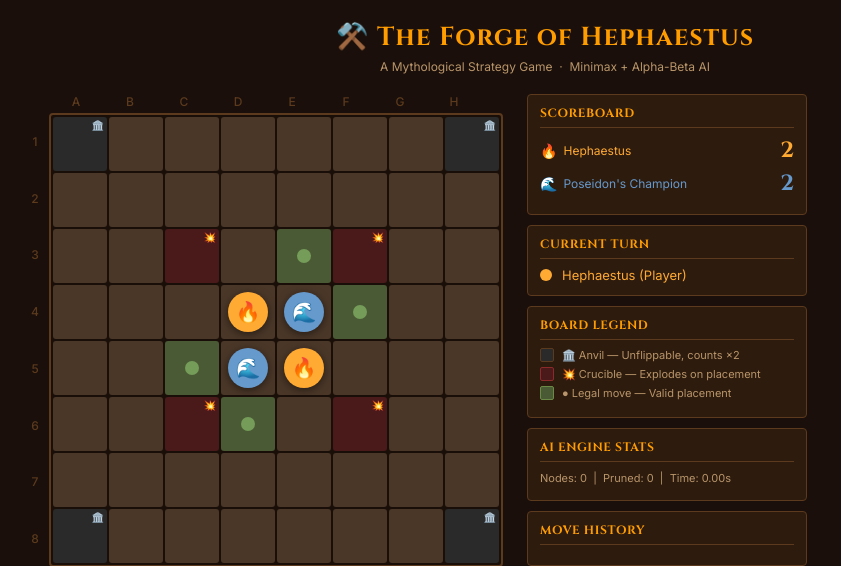
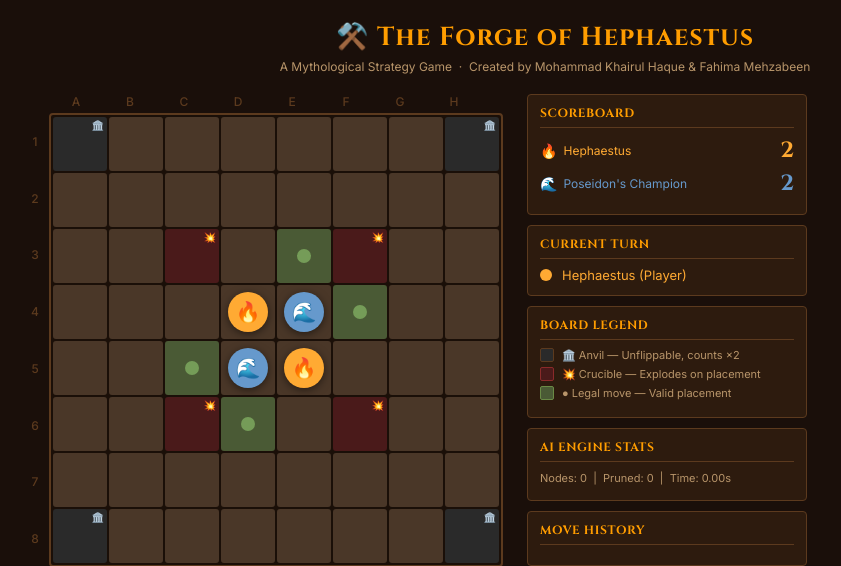
Before and after one commit to mkhjmmn/forge-of-hephaestus, a Flask app: page / in a window 1280 px wide. Shown: the top 566 px of the page, without its empty margins (95-936 px from the left). Run offline with Flask 3, Linux system fonts and the light colour scheme.

Commit message:
Add credit

```diff
--- a/templates/index.html
+++ b/templates/index.html
@@ -7,7 +7,7 @@
 
   <!-- Favicon and Social Meta Tags[cite: 1] -->
   <link rel="icon" type="image/jpeg" href="/static/logo.jpg" />
-  <meta property="og:title" content="The Forge of Hephaestus — Mythological Strategy Game">
+  <meta property="og:title" content="The Forge of Hephaestus — Mythic Reversi">
   <meta property="og:description" content="A strategic twist on Othello featuring volatile crucibles, dual-scoring anvils, and a custom Minimax AI. Play free online!">
   <meta property="og:image" content="https://forgeofhephaestus.jmmn.tech/static/logo.jpg">
   <meta property="og:url" content="https://forgeofhephaestus.jmmn.tech">
@@ -27,7 +27,7 @@
     <!-- Header -->
     <header class="header">
       <h1 class="title">⚒️ The Forge of Hephaestus</h1>
-      <p class="subtitle">A Mythological Strategy Game &nbsp;·&nbsp; Minimax + Alpha-Beta AI</p>
+      <p class="subtitle">A Mythological Strategy Game &nbsp;·&nbsp; Created by Mohammad Khairul Haque & Fahima Mehzabeen</p>
     </header>
 
     <div class="body">
```
